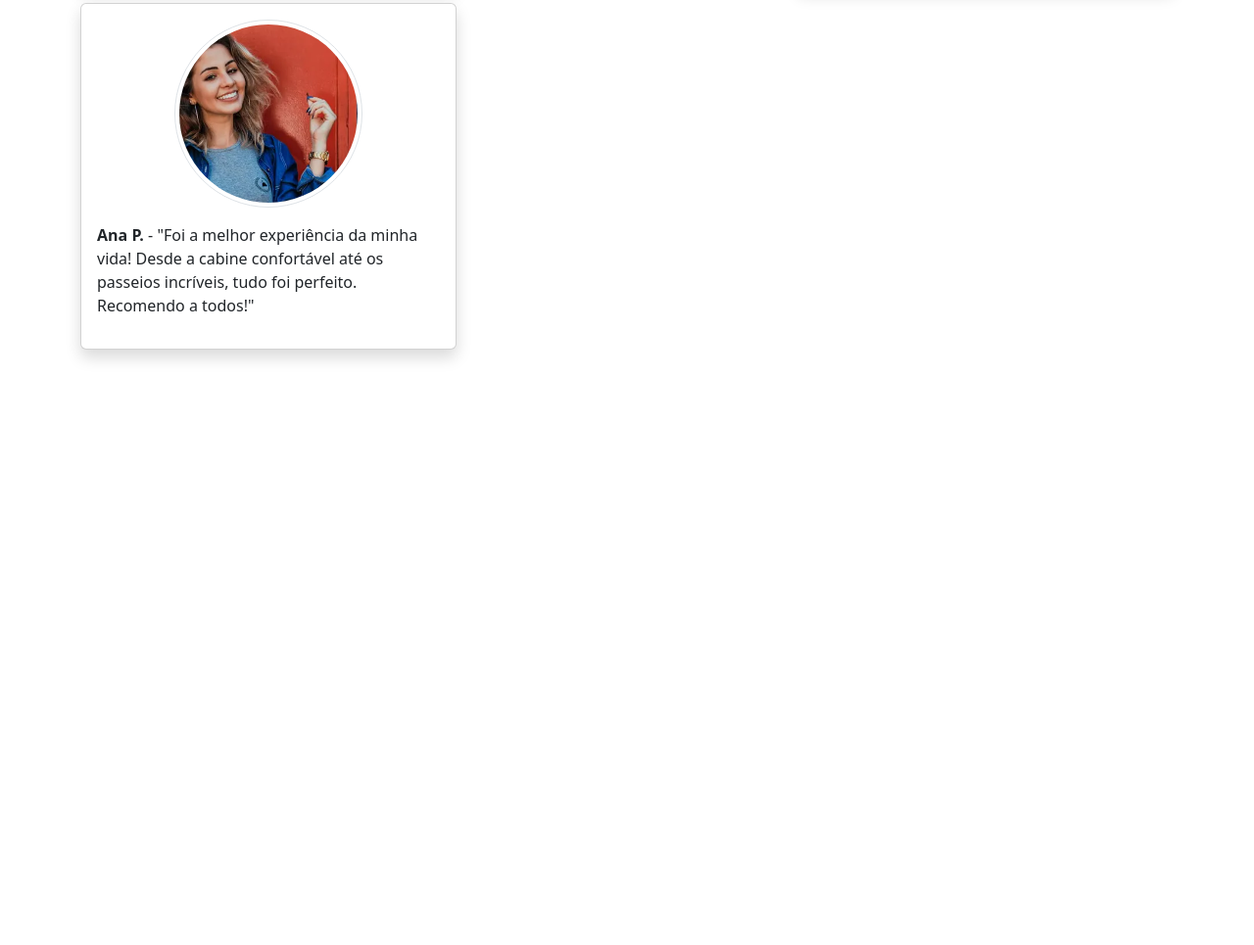
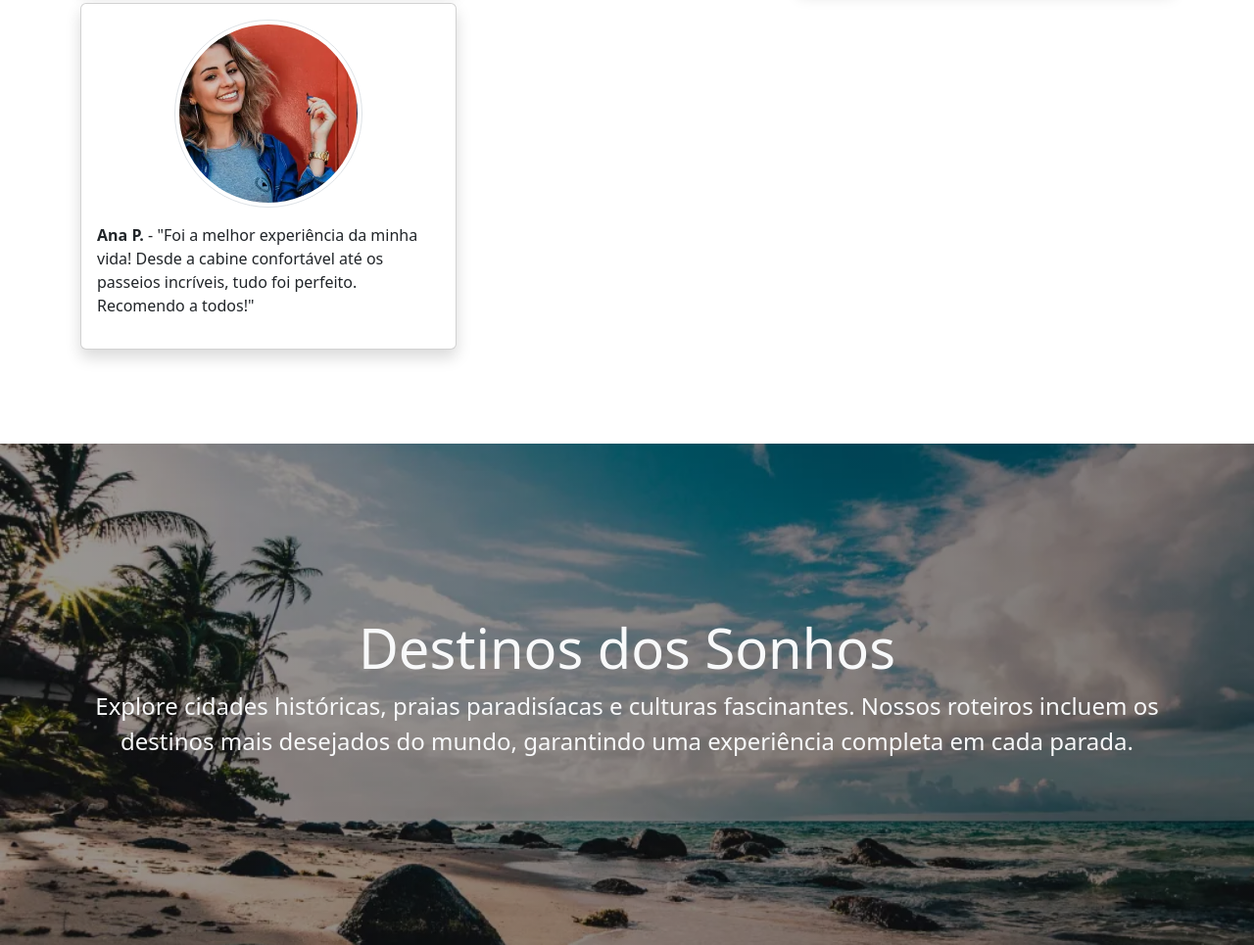
Before and after one commit to WenderMachado/oceanis, a plain HTML site: page index.html in a window 1280 px wide. Shown: the part 2148-3113 px from the top of the page at 98% size. Before the commit the page ends 2601 px from the top, so only its background shows below. Drawn offline with nearby package versions, Linux system fonts and the light colour scheme.

Commit message:
adiciona quebra de seção

```diff
--- a/css/styles.css
+++ b/css/styles.css
@@ -13,3 +13,12 @@
   height: 12rem;
   width: 12rem;
 }
+
+.destinations-section {
+  background:
+    linear-gradient(90deg, rgba(0, 0, 0, 0.4), rgba(0, 0, 0, 0.5)),
+    url('../imgs/pexels-fabianwiktor-994605.webp');
+  background-size: cover;
+  background-position: center;
+  min-height: 32rem;
+}
--- a/index.html
+++ b/index.html
@@ -176,6 +176,15 @@
         </div>
       </div>
     </section>
+    <section class="destinations-section d-grid align-content-center justify-content-center">
+      <div class="container text-center text-light">
+        <h2 class="display-4">Destinos dos Sonhos</h2>
+        <p class="fs-4">
+          Explore cidades históricas, praias paradisíacas e culturas fascinantes. Nossos roteiros incluem os destinos
+          mais desejados do mundo, garantindo uma experiência completa em cada parada.
+        </p>
+      </div>
+    </section>
 
   <script src="https://cdn.jsdelivr.net/npm/bootstrap@5.3.6/dist/js/bootstrap.bundle.min.js"></script>
 </body>
```
